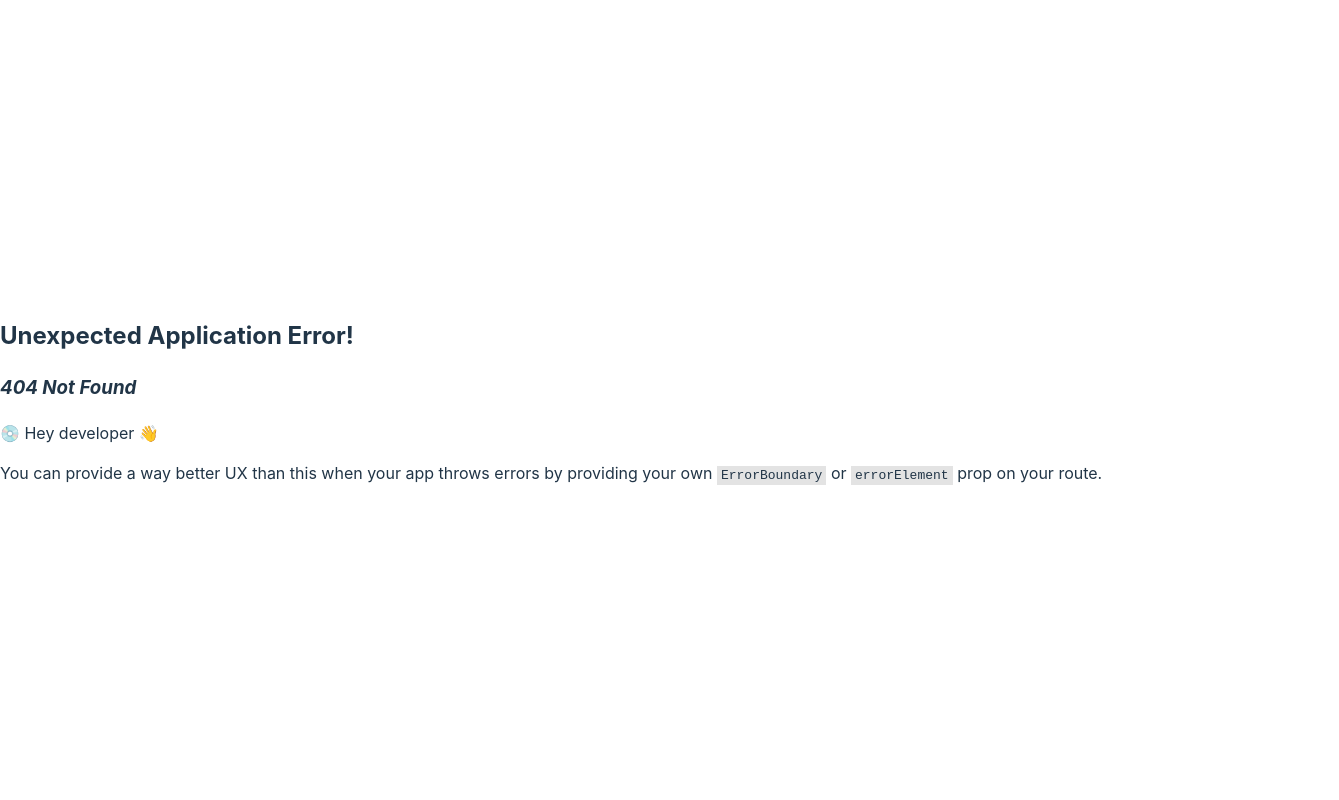
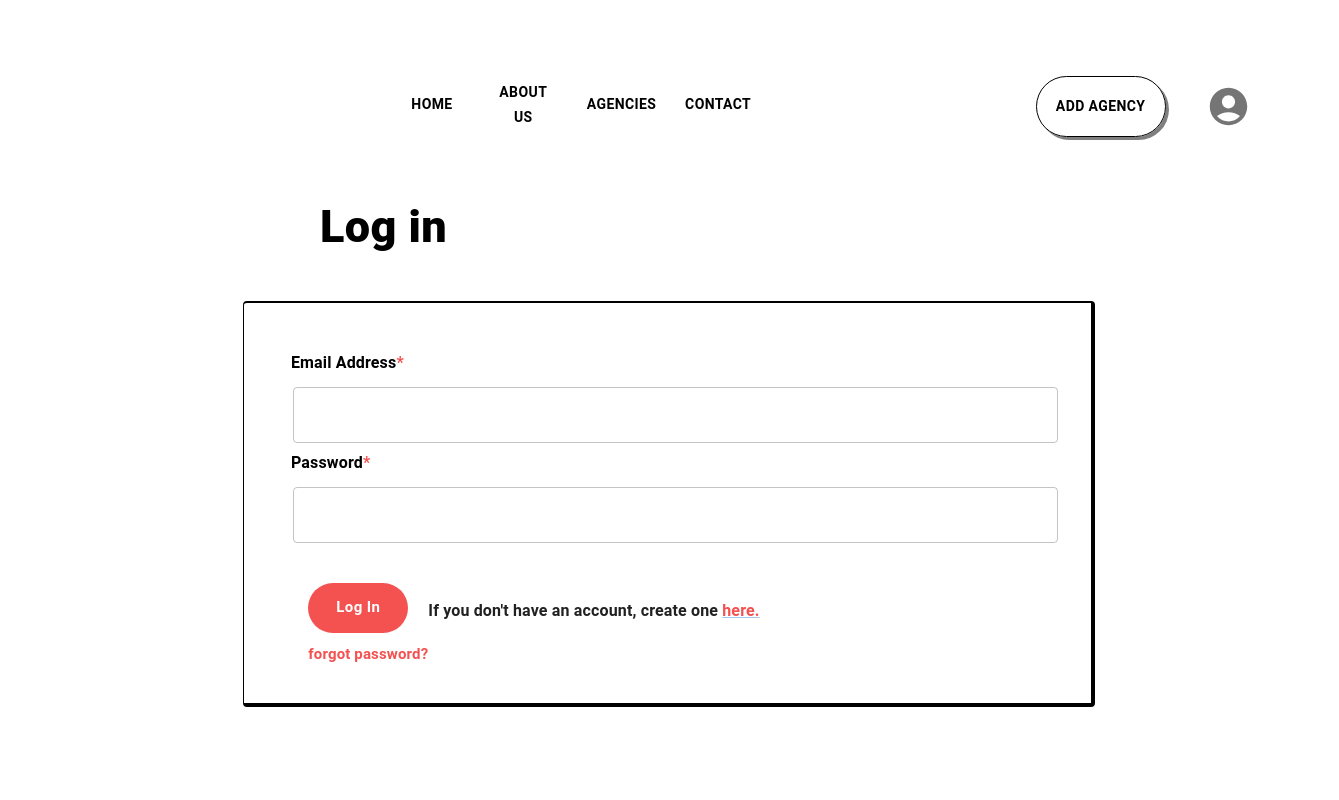
Before and after one commit to vivienknecht/Work-Then-Travel, a React (Vite) app in the folder work-then-travel-web/: page /login in a window 1280 px wide. Before the commit this address had no page. Shown: the top 800 px of the page, 1339 px wide, since content can reach past the window. Built offline with nearby package versions, Linux system fonts and the light colour scheme; a web font is replaced by a local one.

Commit message:
login page design

```diff
--- /dev/null
+++ b/work-then-travel-web/src/components/login.tsx
@@ -0,0 +1,105 @@
+import { Box, Button, Card, Container, Grid, Link, Stack, TextField, Typography } from "@mui/material";
+import HeaderComponent from "./appbar";
+import Footer from "./footer";
+
+export default function Login() {
+    return (
+        <>
+            <Box sx={{ mt: 52, mb: 7 }}>
+                <HeaderComponent />
+            </Box>
+            <Box sx={{ ml: 40, mb: 5 }}>
+                <Typography sx={{
+                    fontWeight: "900",
+                    fontSize: "45px",
+                    color: "black",
+                }}
+                >
+                    Log in</Typography>
+            </Box>
+            <Box sx={{ textAlign: "center", mb: 12 }}>
+                <Container maxWidth="md" >
+                    <Card variant="outlined"
+                        sx={{
+                            borderColor: 'black', // Black border color
+                            borderTopWidth: '2px',
+                            borderLeftWidth: '1.8px',
+                            borderRightWidth: '4px',
+                            borderBottomWidth: '4px',
+                            height: "400px"
+                        }}>
+                        <Stack
+                            direction="column"
+                            justifyContent="center"
+                            alignItems="center"
+                            spacing={1}
+                            sx={{ mt: 6 }}
+                        >
+                            <Stack direction="column" alignItems="flex-start" spacing={1.5}
+                            >
+                                <Typography sx={{
+                                    pl: 1.7
+                                }}>
+                                    <span style={{ color: "black", fontWeight: "600" }}>Email Address</span>
+                                    <span style={{ color: "#F45151", fontWeight: "600" }}>*</span>
+                                </Typography>
+                                <TextField sx={{
+                                    width: "765px",
+                                    pl: 2,
+                                }} />
+                            </Stack>
+                            <Stack direction="column" alignItems="flex-start" spacing={1.5} >
+                                <Typography sx={{
+                                   pl: 1.7
+                                }}>
+                                   <span style={{ color: "black", fontWeight: "600" }}>Password</span>
+                                   <span style={{ color: "#F45151", fontWeight: "600" }}>*</span>
+                                </Typography>
+                                <TextField sx={{
+                                    width: "765px",
+                                    pl: 2,
+                                }} />
+                            </Stack>
+                        </Stack>
+                        <Stack direction="column" alignItems="flex-start" >
+                            <Stack direction="row" spacing={2.5} sx={{
+                                mt: 5,
+                                ml: 8
+                            }}>
+                                <Button sx={{
+                                    width: "100px",
+                                    height: "50px",
+                                    borderTopLeftRadius: '50px',
+                                    borderTopRightRadius: '50px',
+                                    borderBottomLeftRadius: '50px',
+                                    borderBottomRightRadius: '50px',
+                                    color: 'white',
+                                    fontWeight: "600",
+                                    fontSize: "15px",
+                                    textTransform: 'capitalize',
+                                    backgroundColor: "#F45151",
+                                }}
+                                >Log in</Button>
+                                <Typography sx={{
+                                    pt: 2,
+                                    fontWeight: "600",
+                                }}
+
+                                >If you don't have an account, create one <Link href="/signup" sx={{ color: "#F45151", }}>here.</Link></Typography>
+                            </Stack>
+                            <Typography sx={{
+                                pl: 8,
+                                pt: 1.3,
+                                fontSize: "15px",
+                                color: "#F45151",
+                                fontWeight: "600",
+                            }}
+                            >forgot password?</Typography>
+                        </Stack>
+                    </Card>
+                </Container>
+            </Box>
+            <Footer />
+        </>
+    )
+}
```
Also changed, not shown: work-then-travel-web/src/main.tsx (+7 -1 lines).
